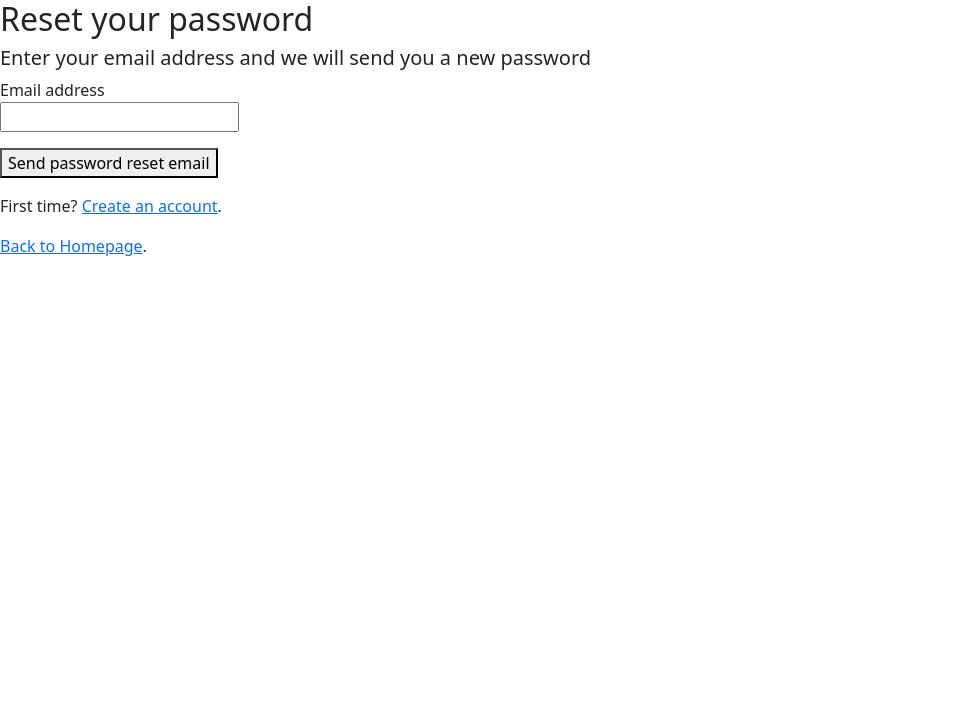
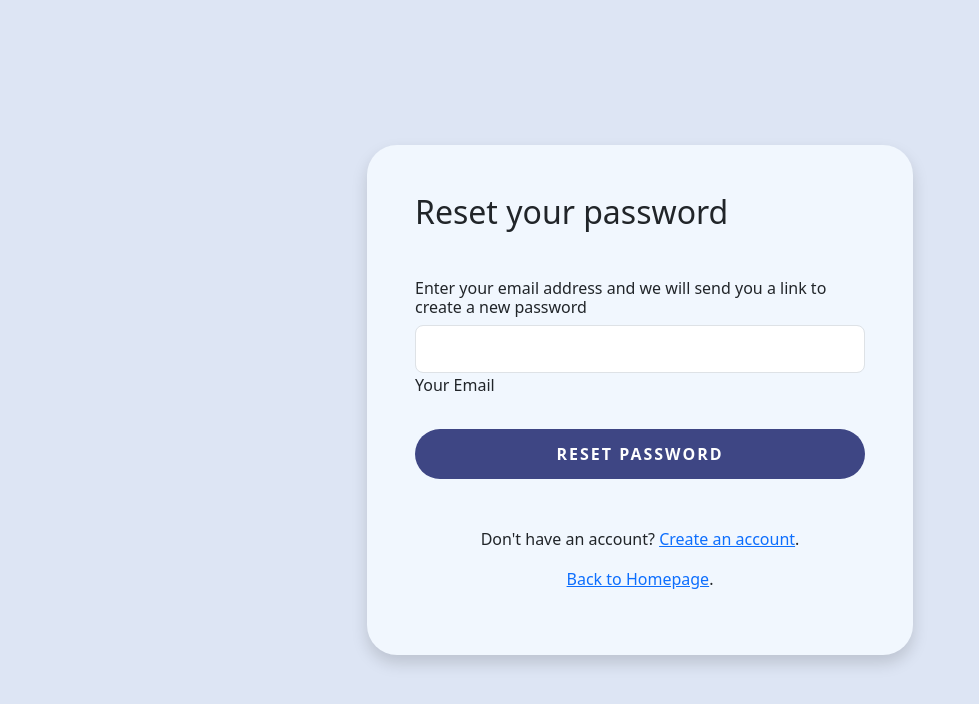
Before and after one commit to andreastr99/Simple-web-application, a React (Create React App) app in the folder client/simple-web-application/: page /forget-password in a window 1280 px wide. Shown: the top 704 px of the page, without its empty margins (0-979 px from the left). Built offline with nearby package versions, Linux system fonts and the light colour scheme.

Commit message:
fix login/register/forgetPassword pages

```diff
--- a/client/simple-web-application/src/pages/ForgetPasswordPage.js
+++ b/client/simple-web-application/src/pages/ForgetPasswordPage.js
@@ -1,24 +1,56 @@
 import React from 'react'
+import { useState } from 'react'
+
 import { Link } from 'react-router-dom'
 
 export default function ForgetPasswordPage() {
+
+    const [email, setEmail] = useState("");
+
+    const handleInput = (e) =>{
+        setEmail(prev => ({...prev, [e.target.name]: [e.target.value]}))
+    }
+
+    const handleSubmit = (e) =>{
+        e.preventDefault();
+        console.log(email)
+    }
+
     return (
-        <div>
-            <h2>Reset your password</h2>
-            <h5>Enter your email address and we will send you a new password</h5>
-            <form action="/">
-                <p>
-                    <label htmlFor='email' id="reset_pass_lbl" >Email address</label><br/>
-                    <input type="email" name="email" id='email' required />
-                </p>
-                <p>
-                    <button id="sub_btn" type="submit">Send password reset email</button>
-                </p>
-            </form>
-            <footer>
-                <p>First time? <Link to="/register">Create an account</Link>.</p>
-                <p><Link to="/">Back to Homepage</Link>.</p>
-            </footer>
-        </div>
+        <section className="vh-100">
+            <div className="mask d-flex align-items-center h-100 gradient-custom-3">
+                <div className="container h-100">
+                    <div className="row d-flex justify-content-center align-items-center h-100">
+                        <div className="col-12 col-md-9 col-lg-7 col-xl-6">
+                            <div className=" border-radius shadow" style={{"background": "#f1f7fe"}}>
+                                <div className="card-body p-5">
+                                    <form action="/" onSubmit={handleSubmit}>
+
+                                    <h2 className='mb-5'>Reset your password</h2>
+                                    <h6 className='mb-2'>Enter your email address and we will send you a link to create a new password</h6>
+
+                                        <div className="form-outline mb-4">
+                                        <input onChange={handleInput} type="email" id="email" name='email' className="form-control form-control-lg" required/>
+                                        <label className="form-label" htmlFor="email">Your Email</label>
+                                        </div>
+
+                                        <div className="d-grid gap-2 mb-5">
+                                            <button type="submit" className="btn-login">Reset Password</button>
+                                        </div>
+
+                                        <div className="mb-2 text-center">
+                                            <p className="mb-0-auto">Don't have an account? <Link to="/register">Create an account</Link>.</p>
+                                            <p className='mb-0-auto'><Link to="/">Back to Homepage</Link>.</p>
+                                        </div>
+
+                                    </form>
+
+                                </div>
+                            </div>
+                        </div>
+                    </div>
+                </div>
+            </div>
+        </section>
     )
 }
--- a/client/simple-web-application/src/pages/LoginPage.js
+++ b/client/simple-web-application/src/pages/LoginPage.js
@@ -3,9 +3,9 @@ import { useState } from 'react'
 import { Link } from 'react-router-dom'
 import 'bootstrap/dist/css/bootstrap.min.css';
 
-import login from '../assets/login.png';
+import login from '../assets/group.png';
 
-import '../styles/App.css'
+
 // Για να πάρουμε ό,τι δίνει ο χρήστης στο email και password
 // input χρησιμοποιούμε το useState hook απο την React
 export default function LoginPage() {
@@ -33,31 +33,47 @@ export default function LoginPage() {
     }
 
     return (
-        <div className="container-fluid d-flex justify-content-center align-items-center vh-100 bg-color">
-            <div className="shadow bg-form">
-                <div className="card-body p-5">
-                    <div className="text-center mb-4">
-                    <img src={login} alt="login"  style={{ width: '150px', height: 'auto', margin: '0 auto' }}className="mr-2" />
-                    </div>
+    <section className="vh-100">
+        <div className="mask d-flex align-items-center h-100 gradient-custom-3">
+            <div className="container h-100">
+            <div className="row d-flex justify-content-center align-items-center h-100">
+                <div className="col-12 col-md-9 col-lg-7 col-xl-6">
+                <div className=" border-radius shadow" style={{"background": "#f1f7fe"}}>
+                    <div className="card-body p-5">
+                        <div className="text-center">
+                            <img src={login} alt="login"  style={{ width: '140px'}}className="mb-2" />
+                            <h2 class="text-uppercase text-center mb-4">Login</h2>
+                        </div>
+
                         <form action="/home" onSubmit={handleSubmit}>
-                            <div className="mb-3">
-                                <label htmlFor="email" className="form-label">Email:</label>
-                                <input onChange={handleInput} type="text" className="form-control" id="email" name='email' placeholder="Enter email" required/>
+
+                            <div className="form-outline mb-4">
+                                <input onChange={handleInput} type="email" id="email" name='email' className="form-control form-control-lg" required/>
+                                <label className="form-label" htmlFor="email">Your Email</label>
                             </div>
-                            <div className="mb-3">
-                                <label htmlFor="password" className="form-label">Password:</label>
-                                <input onChange={handleInput} type="password" className="form-control" id="password" name='password' placeholder="Enter password"  required/>
+
+                            <div className="form-outline mb-4">
+                                <input onChange={handleInput} type="password" id="password" name='password' className="form-control form-control-lg"  required/>
+                                <label className="form-label" htmlFor="password">Password</label>
                             </div>
-                            <div className="d-grid gap-2">
+
+                            <div className="d-grid gap-2 mb-5">
                                 <button type="submit" className="btn-login">Login</button>
                             </div>
-                            <div className="text-center">
+
+                            <div className="mb-5 text-center">
                                 <p className="mb-0">Don't have an account? <Link to="/register">Create an account</Link>.</p>
-                                <p className="mb-0"><Link to="/forget-password">Forget password?</Link></p>
+                                <p className="mb-0"><Link to="/forget-password">Forgot password?</Link></p>
                             </div>
+
                         </form>
+
+                    </div>
+                </div>
                 </div>
             </div>
-      </div>
+            </div>
+        </div>
+    </section>
     )
 }
--- a/client/simple-web-application/src/pages/RegisterPage.js
+++ b/client/simple-web-application/src/pages/RegisterPage.js
@@ -1,37 +1,76 @@
 import React from 'react'
+import { useState } from 'react'
 import { Link } from 'react-router-dom'
 
 
 export default function RegisterPage() {
+  const [values, setValues] = useState({
+    email: '',
+    password: ''
+  });
+
+  //δέχεται ένα event object (πχ e) και καλεί την συνάρτηση setValues
+  //όπου παίρνει το προηγούμενο state ως argument
+  //ενημερώνει το state object με δυναμική ανάθεση καινούργιας τιμής που βασίζεται
+  //στα e.target.name και e.target.value
+  const handleInput = (e) =>{
+      setValues(prev => ({...prev, [e.target.name]: [e.target.value]}))
+  }
+
+  const handleSubmit = (e) =>{
+      e.preventDefault();
+      console.log(values)
+  }
 
     return (
-        <div>
-            <h2>Join us</h2>
-            <h5>Create your personal account</h5>
-            <form action="/home">
-                <p>
-                    <label htmlFor='username'>Username</label><br/>
-                    <input type="text" name="username" required />
-                </p>
-                <p>
-                    <label htmlFor='email'>Email address</label><br/>
-                    <input type="email" name="email" required />
-                </p>
-                <p>
-                    <label htmlFor='password'>Password</label><br/>
-                    <input type="password" name="password" requiredc />
-                </p>
-                <p>
-                    <input type="checkbox" name="checkbox" id="checkbox" required /> <span>I agree all statements in <a href="https://google.com" target="_blank" rel="noopener noreferrer">terms of service</a></span>.
-                </p>
-                <p>
-                    <button id="sub_btn" type="submit">Register</button>
-                </p>
-            </form>
-            <footer>
-                <p><Link to="/">Back to Homepage</Link>.</p>
-            </footer>
+        <section className="vh-100">
+        <div className="mask d-flex align-items-center h-100 gradient-custom-3">
+            <div className="container h-100">
+            <div className="row d-flex justify-content-center align-items-center h-100">
+                <div className="col-12 col-md-9 col-lg-7 col-xl-6">
+                <div className=" border-radius shadow" style={{"background": "#f1f7fe"}}>
+                    <div className="card-body p-5">
+                    <h2 className="text-uppercase text-center mb-5">Create an account</h2>
+                        <form action="/home" onSubmit={handleSubmit}>
+
+                            <div className="form-outline mb-4">
+                                <input onChange={handleInput} type="email" id="email" name='email' className="form-control form-control-lg" required/>
+                                <label className="form-label" htmlFor="email">Your Email</label>
+                            </div>
+
+                            <div className="form-outline mb-4">
+                                <input onChange={handleInput} type="password" id="password" name='password' className="form-control form-control-lg"  required/>
+                                <label className="form-label" htmlFor="password">Password</label>
+                            </div>
+
+                            <div className="form-outline mb-4">
+                              <input type="password" id="form3Example4cdg" className="form-control form-control-lg" />
+                              <label className="form-label" htmlFor="form3Example4cdg">Repeat your password</label>
+                            </div>
+
+                            <div className="form-check d-flex justify-content-center mb-5">
+                              <input className="form-check-input me-2" type="checkbox" value="" id="agreeBox" />
+                              <label className="form-check-label" htmlFor="agreeBox">
+                                I agree all statements in <a href="#!" className="text-body"><u>Terms of service</u></a>
+                              </label>
+                            </div>
+                            <div className="d-grid gap-2 mb-5">
+                                <button type="submit" className="btn-login">Register</button>
+                            </div>
+
+                            <div className="mb-5 text-center">
+                                <p className='mb-0'><Link to="/">Back to Homepage</Link>.</p>
+                            </div>
+
+                        </form>
+
+                    </div>
+                </div>
+                </div>
+            </div>
+            </div>
         </div>
+    </section>
     )
 
 }
--- a/client/simple-web-application/src/styles/App.css
+++ b/client/simple-web-application/src/styles/App.css
@@ -1,17 +1,10 @@
-.bg-color {
-  background: #dde5f4; /* Replace #FF0000 with your desired hex code */
-}
-
-.bg-form{
-  background: #f1f7fe;
+.border-radius {
   border-radius: 30px;
 }
 
 .btn-login {
   background-color: #3e4684;
   color: white;
-
-
   /* display: inline-block; */
   /* outline: none; */
   /* font-size: 14px; */
@@ -26,45 +19,7 @@
   padding: 12px;
 }
 
-.btn-login:hover{
-  opacity: 0.8;
-}
-
-.App {
-  text-align: center;
-}
-
-.App-logo {
-  height: 40vmin;
-  pointer-events: none;
-}
-
-@media (prefers-reduced-motion: no-preference) {
-  .App-logo {
-    animation: App-logo-spin infinite 20s linear;
+.gradient-custom-3 {
+  /* fallback for old browsers */
+  background:#dde5f4;
   }
-}
-
-.App-header {
-  background-color: #282c34;
-  min-height: 100vh;
-  display: flex;
-  flex-direction: column;
-  align-items: center;
-  justify-content: center;
-  font-size: calc(10px + 2vmin);
-  color: white;
-}
-
-.App-link {
-  color: #61dafb;
-}
-
-@keyframes App-logo-spin {
-  from {
-    transform: rotate(0deg);
-  }
-  to {
-    transform: rotate(360deg);
-  }
-}
```
Also changed, not shown: client/simple-web-application/src/assets/group.png (added), client/simple-web-application/src/assets/login.png (deleted).
